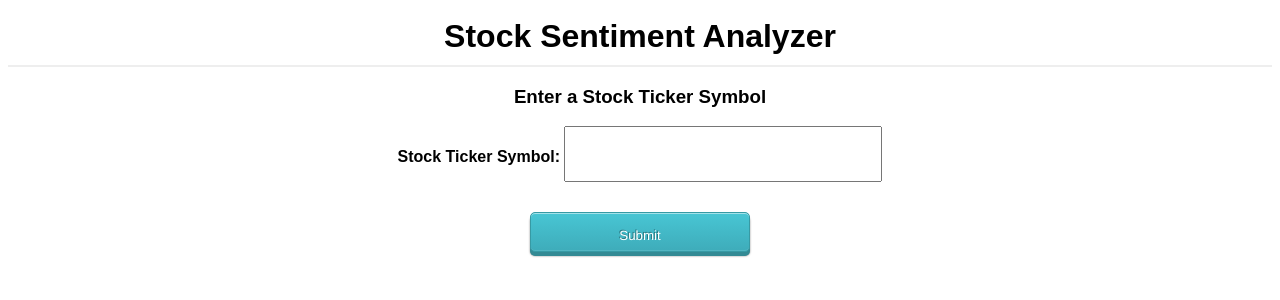
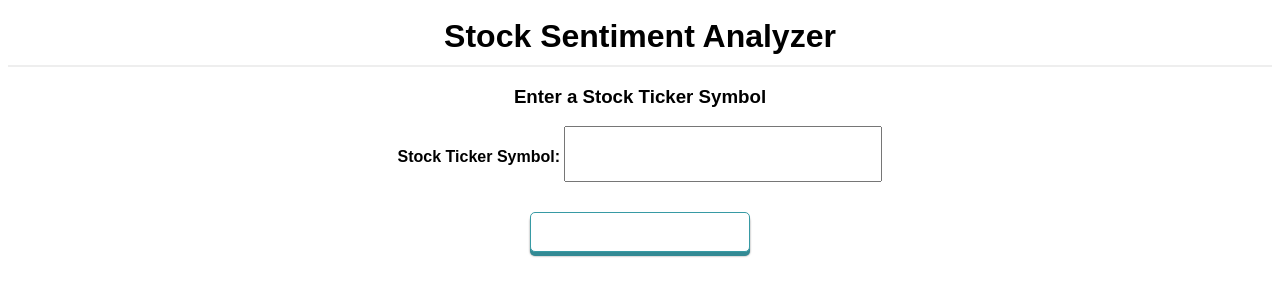
Before and after one commit to haaden/MSDS_434, a Flask app: page / in a window 1280 px wide. Shown: the top 300 px of the page. Run offline with Flask 2, Linux system fonts and the light colour scheme.

Commit message:
update button

```diff
--- a/templates/index.html
+++ b/templates/index.html
@@ -81,7 +81,7 @@
 		}
 
 		.push_button:active {
-			-webkit-box-shadow:0 1px 0 rgba(255, 255, 255, .5) inset, 0 -1px 0 rgba(255, 255, 255, .1) inset;
+			-webkit-box-shadow:0 1px 0 rgba(255, 255, 255, 255) inset, 0 -1px 0 rgba(255, 255, 255, 255) inset;
 			top:5px;
 		}
 		.push_button:active:before{
@@ -91,14 +91,14 @@
 		}
 
 		.blue {
-			text-shadow:-1px -1px 0 #2C7982;
-			background: #3EACBA;
+			text-shadow:-1px -1px 0 #ffffff;
+			background: #ffffff;
 			border:1px solid #379AA4;
-			background-image:-webkit-linear-gradient(top, #48C6D4, #3EACBA);
-			background-image:-moz-linear-gradient(top, #48C6D4, #3EACBA);
-			background-image:-ms-linear-gradient(top, #48C6D4, #3EACBA);
-			background-image:-o-linear-gradient(top, #48C6D4, #3EACBA);
-			background-image:linear-gradient(top, #48C6D4, #3EACBA);
+			background-image:-webkit-linear-gradient(top, #ffffff, #ffffff);
+			background-image:-moz-linear-gradient(top, #ffffff, #ffffff);
+			background-image:-ms-linear-gradient(top, #ffffff, #ffffff);
+			background-image:-o-linear-gradient(top, #ffffff, #ffffff);
+			background-image:linear-gradient(top, #ffffff, #ffffff);
 
 			-webkit-border-radius:5px;
 			-moz-border-radius:5px;
```
